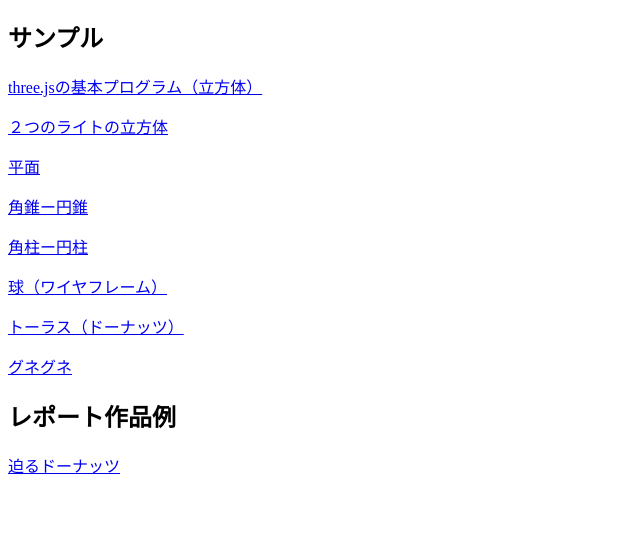
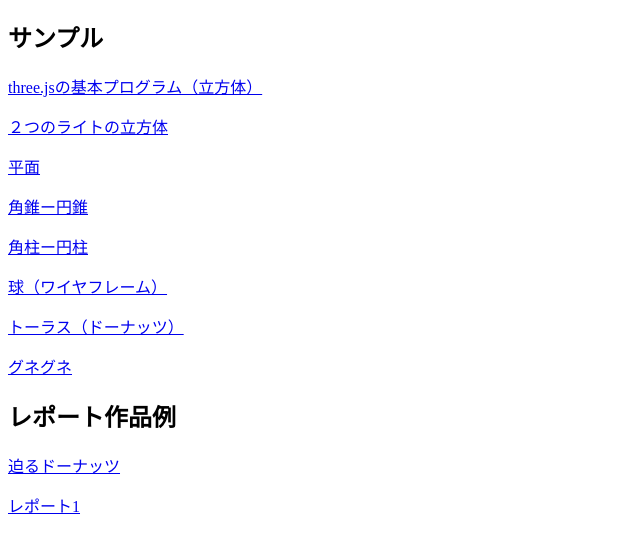
Before and after one commit to kageyama0804/kageyama0804.github.io, a plain HTML site: page lesson1/index.html in a window 1280 px wide. Shown: the part 70-622 px from the top of the page, without its empty margins (0-640 px from the left). Drawn offline with Linux system fonts and the light colour scheme.

Commit message:
Update index.html

```diff
--- a/lesson1/index.html
+++ b/lesson1/index.html
@@ -19,5 +19,6 @@
 <p><a href="sample7-light.html">グネグネ</a></p>
 <h2>レポート作品例</h2>
 <p><a href="demo.html">迫るドーナッツ</a></p>
+<p><a href="reorto.html">レポート1</a></p>
 </body>
 </html>
```
